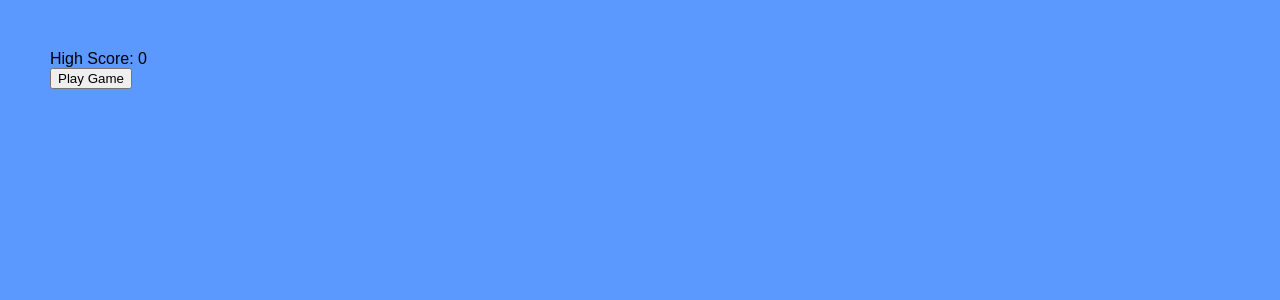
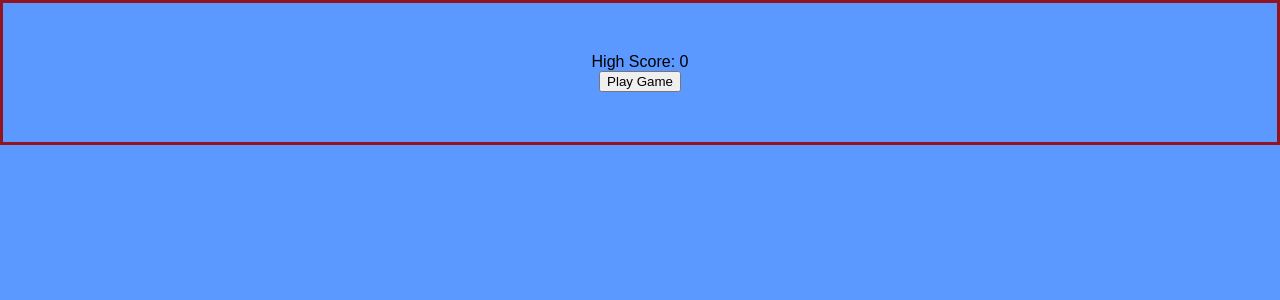
Before and after one commit to okhan49/IS322, a React (Create React App) app: page / in a window 1280 px wide. Shown: the top 300 px of the page. Built offline with nearby package versions, Linux system fonts and the light colour scheme.

Commit message:
Center text

```diff
--- a/src/components/homeScreen/index.js
+++ b/src/components/homeScreen/index.js
@@ -3,7 +3,7 @@ import PropTypes from 'prop-types';
 
 const HomeScreen = ({playGame, highscore}) => {
     return (
-        <div>
+        <div id="container">
             <span>High Score: {highscore}</span>
             <form onSubmit={(event) => {
                 event.preventDefault();
--- a/src/index.css
+++ b/src/index.css
@@ -1,6 +1,13 @@
 body {
-  margin: 0;
+  margin: 0 auto;
   padding: 50px;
   background-color: #5b98ff;
-  font-family: sans-serif;
+  font-family: Arial, Helvetica, sans-serif;
+  border: 3px solid #931420;
+  text-align: center;
+  justify-content: center;
+
 }
+#container{
+
+}
```
